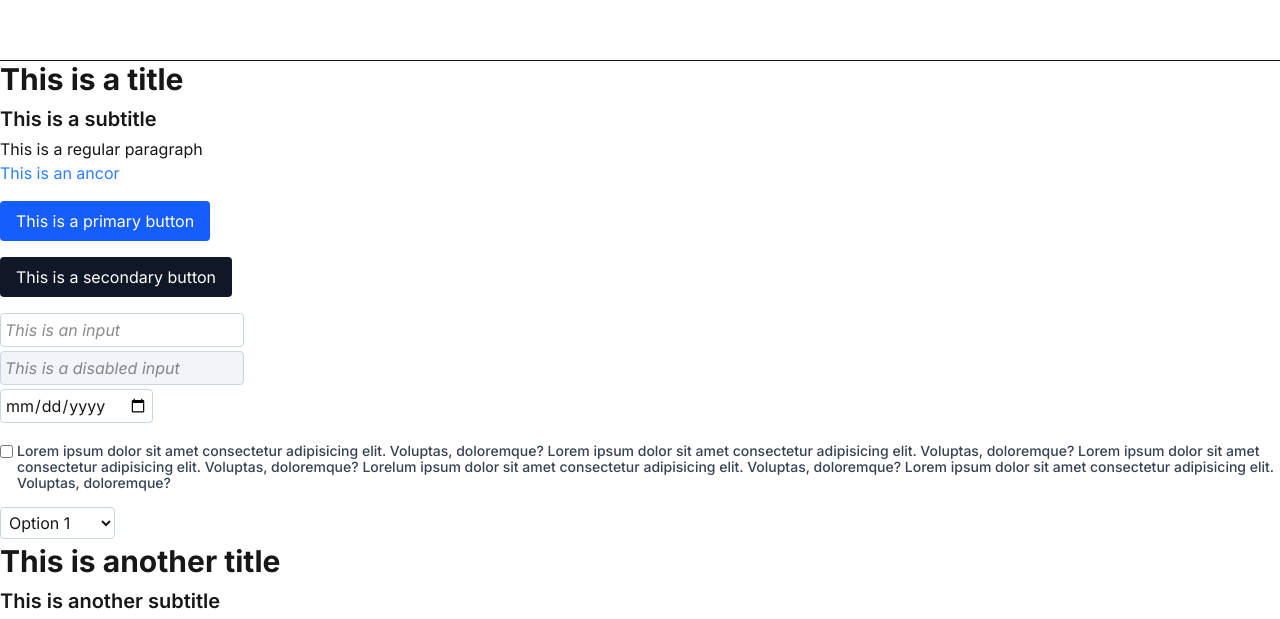
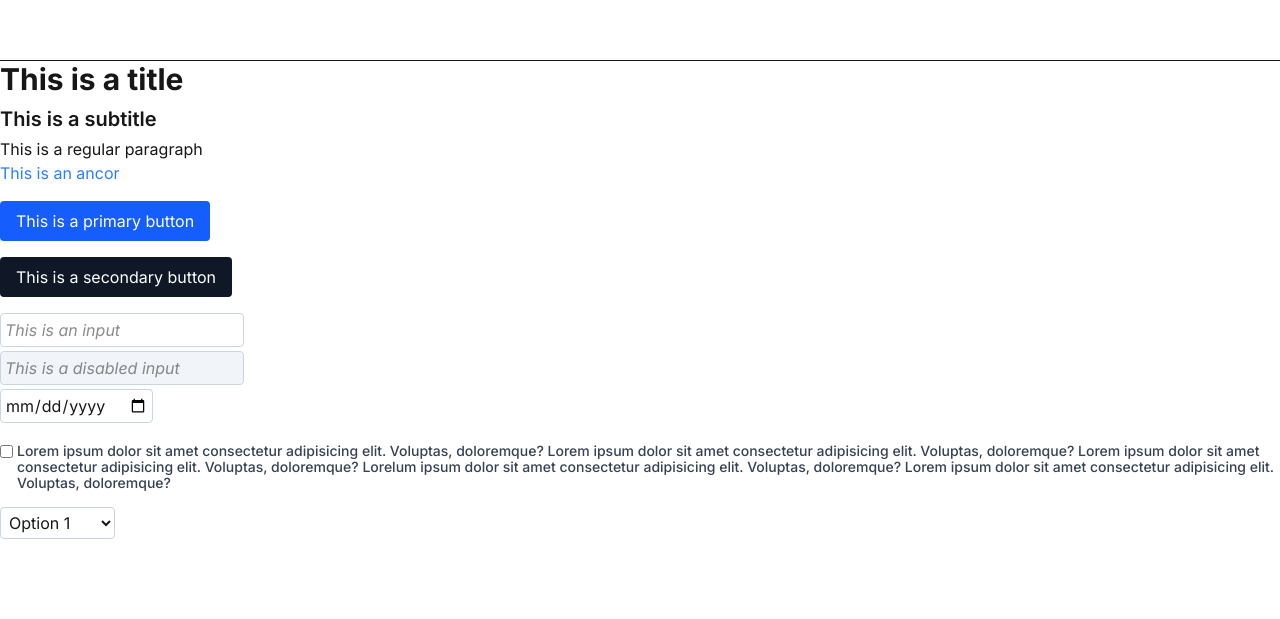
Before and after one commit to ReedBelca10/tailwindcss, a Next.js app: page / in a window 1280 px wide. Shown: the part 4496-5115 px from the top of the page. After the commit the page ends 5039 px from the top, so only its background shows below. Built offline with nearby package versions, Linux system fonts and the light colour scheme.

Commit message:
System Design

```diff
--- a/app/page.tsx
+++ b/app/page.tsx
@@ -145,8 +145,6 @@ export default function Home() {
             <option>Option 3</option>
           </select>
         </div>
-        <h1>This is another title</h1>
-        <h2>This is another subtitle</h2>
       </div>
     </main>
   );
```
